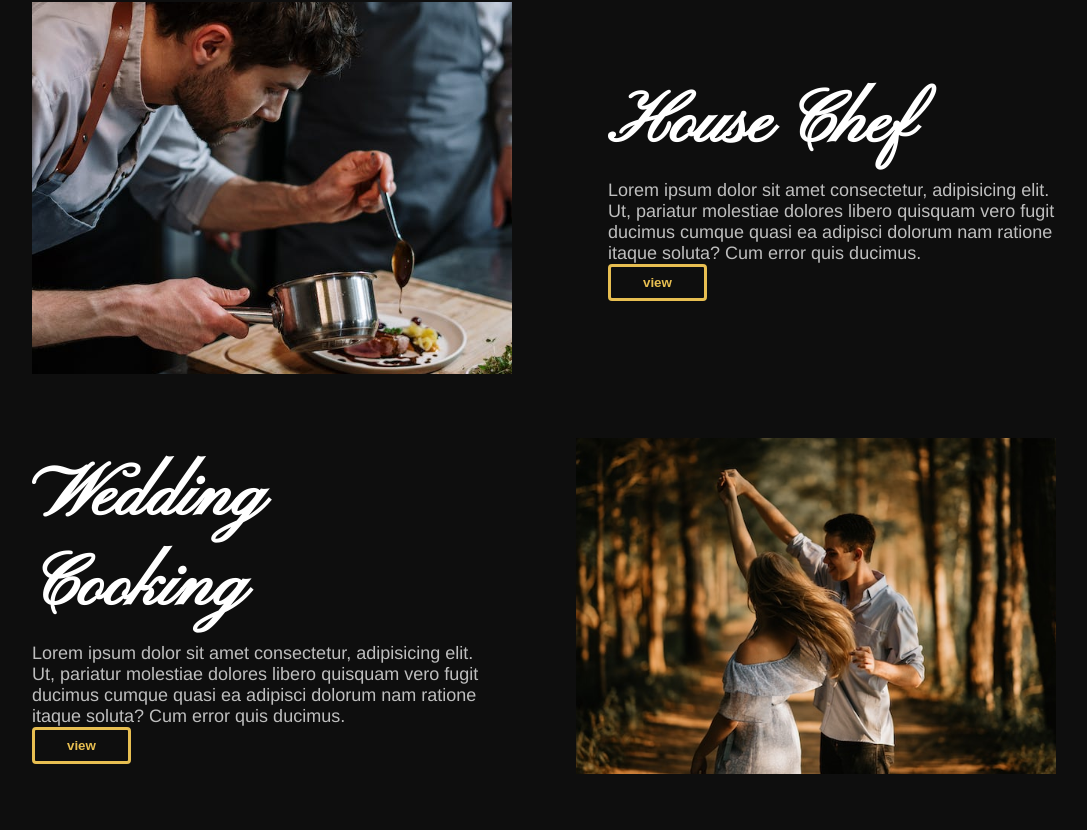
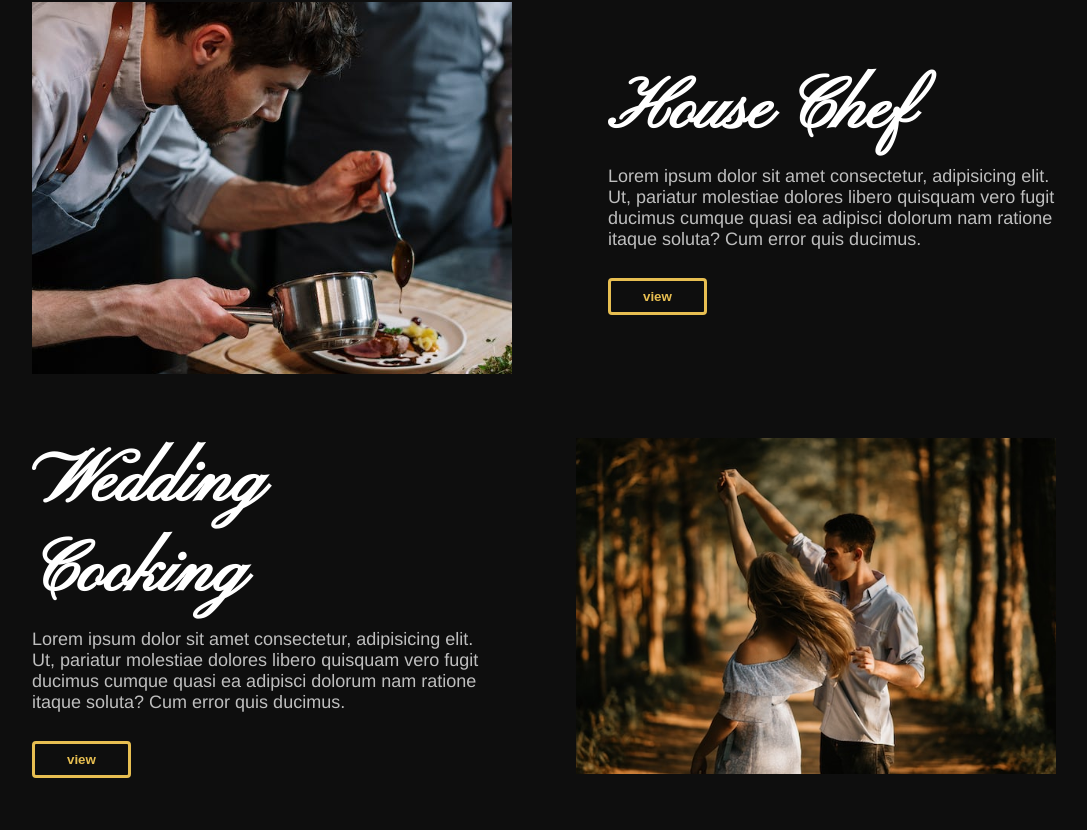
Before and after one commit to madelinegit/Gastron-Guru, a React (Vite) app: page / in a window 1280 px wide. Shown: the part 1650-2480 px from the top of the page, without its empty margins (96-1183 px from the left). Built offline with nearby package versions, Linux system fonts and the light colour scheme; no server answers.

Commit message:
fix: add padding

```diff
--- a/src/components/Activity/Activity.scss
+++ b/src/components/Activity/Activity.scss
@@ -69,6 +69,10 @@
         @include responsive-font-size(72px, 52px, 42px);
       }
 
+      p {
+        padding-bottom: 28px;
+      }
+
       button {
         cursor: pointer;
       }
@@ -119,6 +123,10 @@
       margin-bottom: 10px;
     }
 
+    p {
+      padding-bottom: 28px;
+    }
+
     button {
       cursor: pointer;
     }
```
